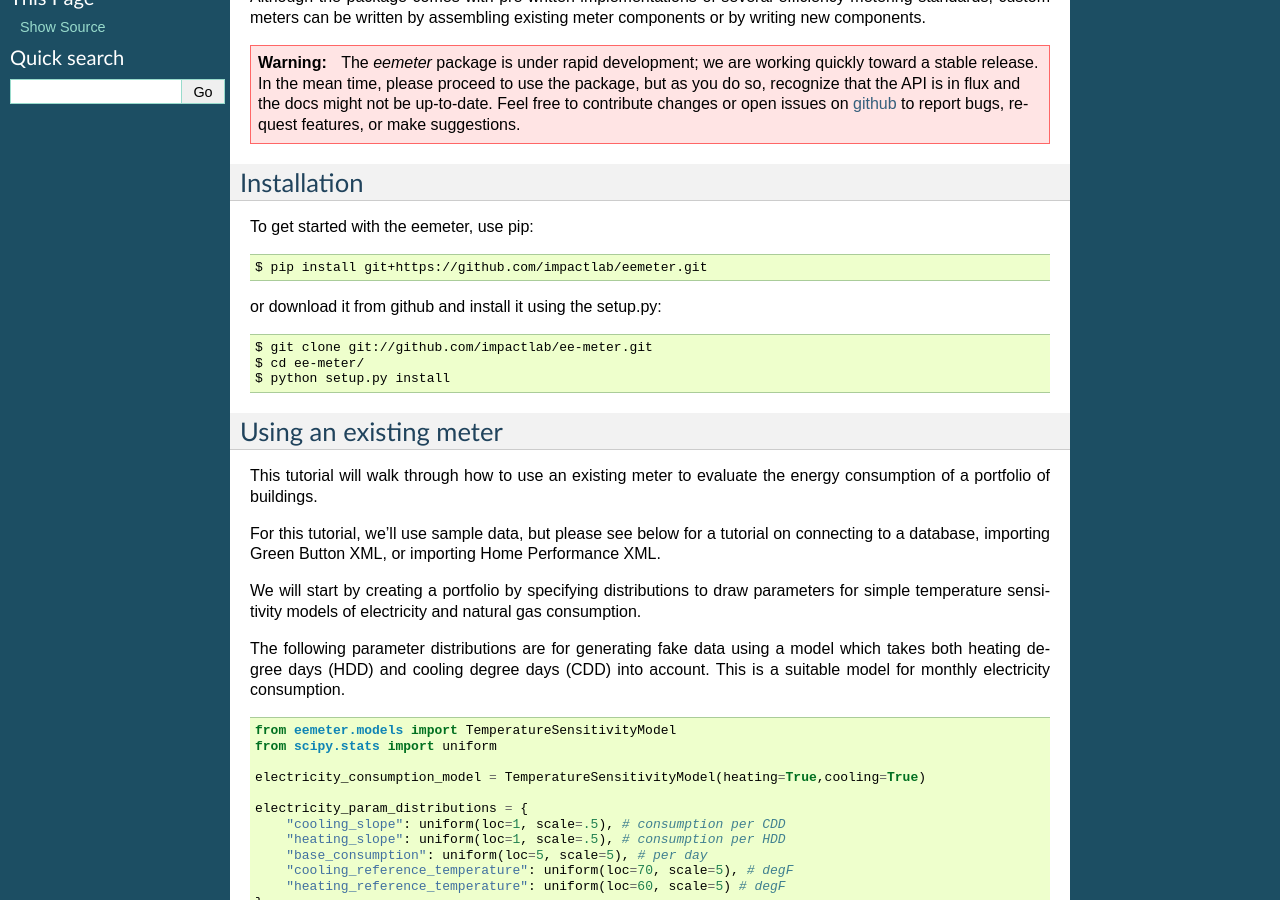
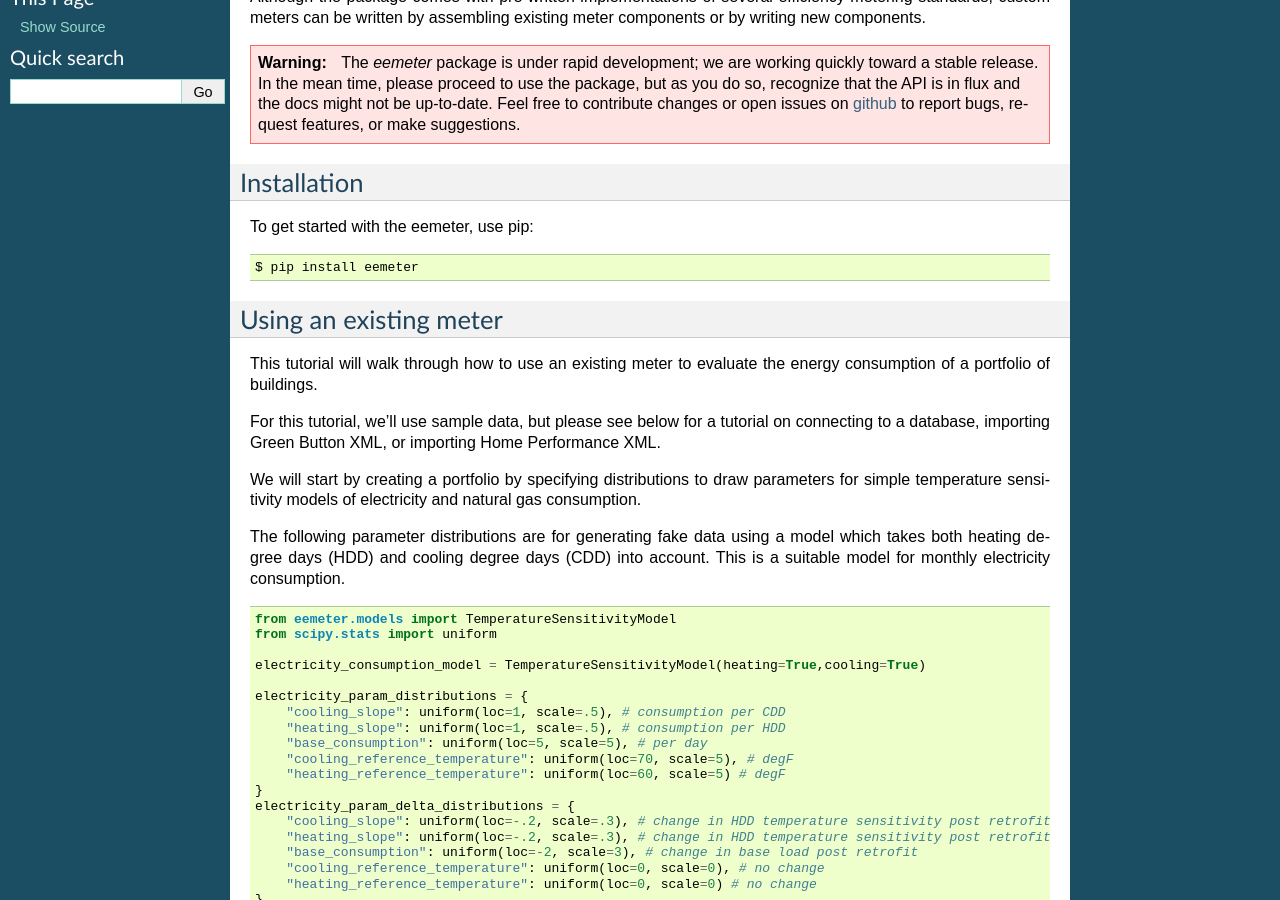
Before and after one commit to openeemeter/eemeter, a Sphinx documentation site: the page built from docs/tutorial.rst, in a window 1280 px wide and 900 px high, scrolled down 381 px. Built offline with Sphinx 7.4.7, drawn with Linux system fonts in a browser that asks for light colours.

Commit message:
update docs to reflect pypi eemeter install

```diff
--- a/docs/tutorial.rst
+++ b/docs/tutorial.rst
@@ -36,13 +36,7 @@ Installation
 
 To get started with the eemeter, use pip::
 
-    $ pip install git+https://github.com/impactlab/eemeter.git
-
-or download it from github and install it using the setup.py::
-
-    $ git clone git://github.com/impactlab/ee-meter.git
-    $ cd ee-meter/
-    $ python setup.py install
+    $ pip install eemeter
 
 Using an existing meter
 -----------------------
```
Also changed, not shown: README.md (+3 -2 lines).
